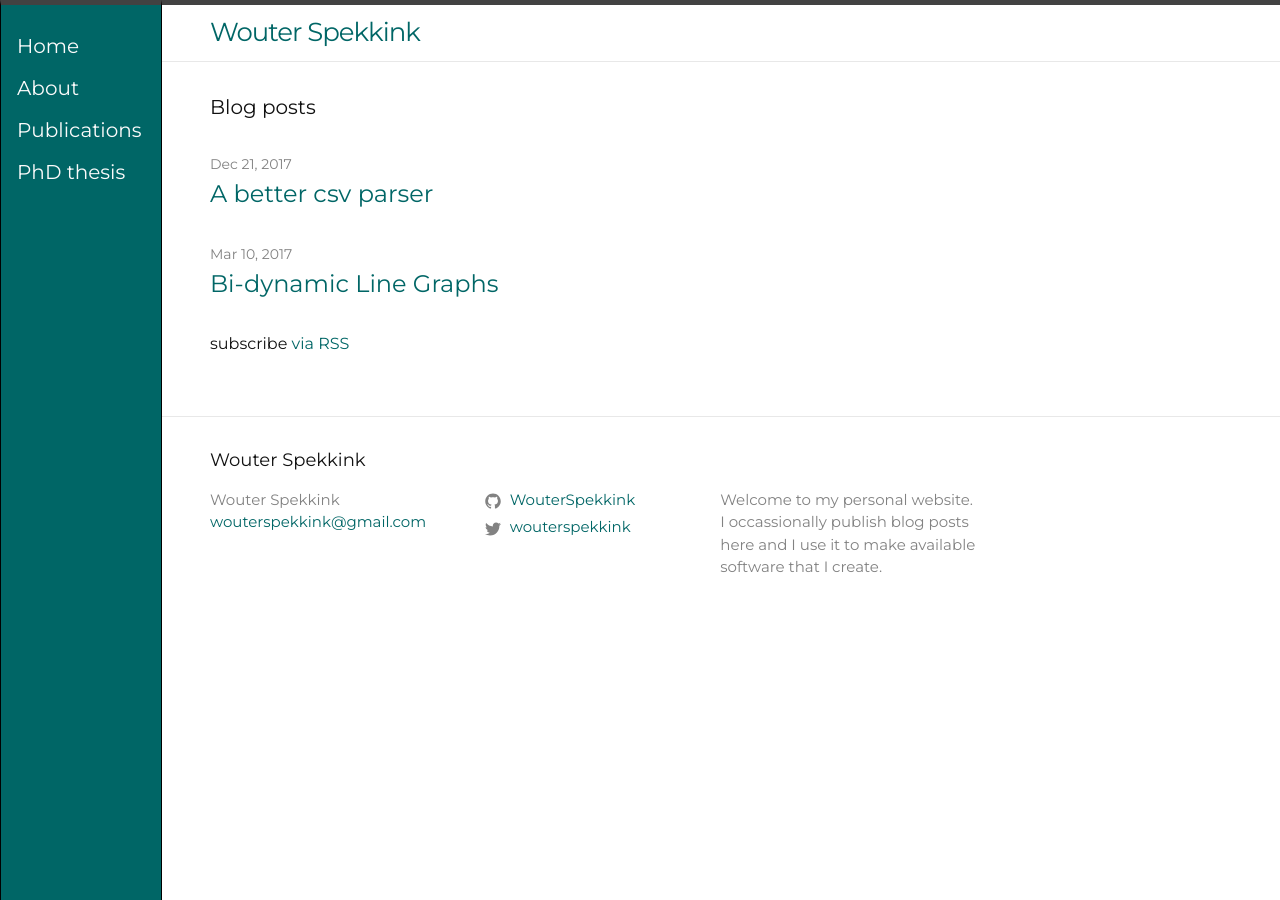
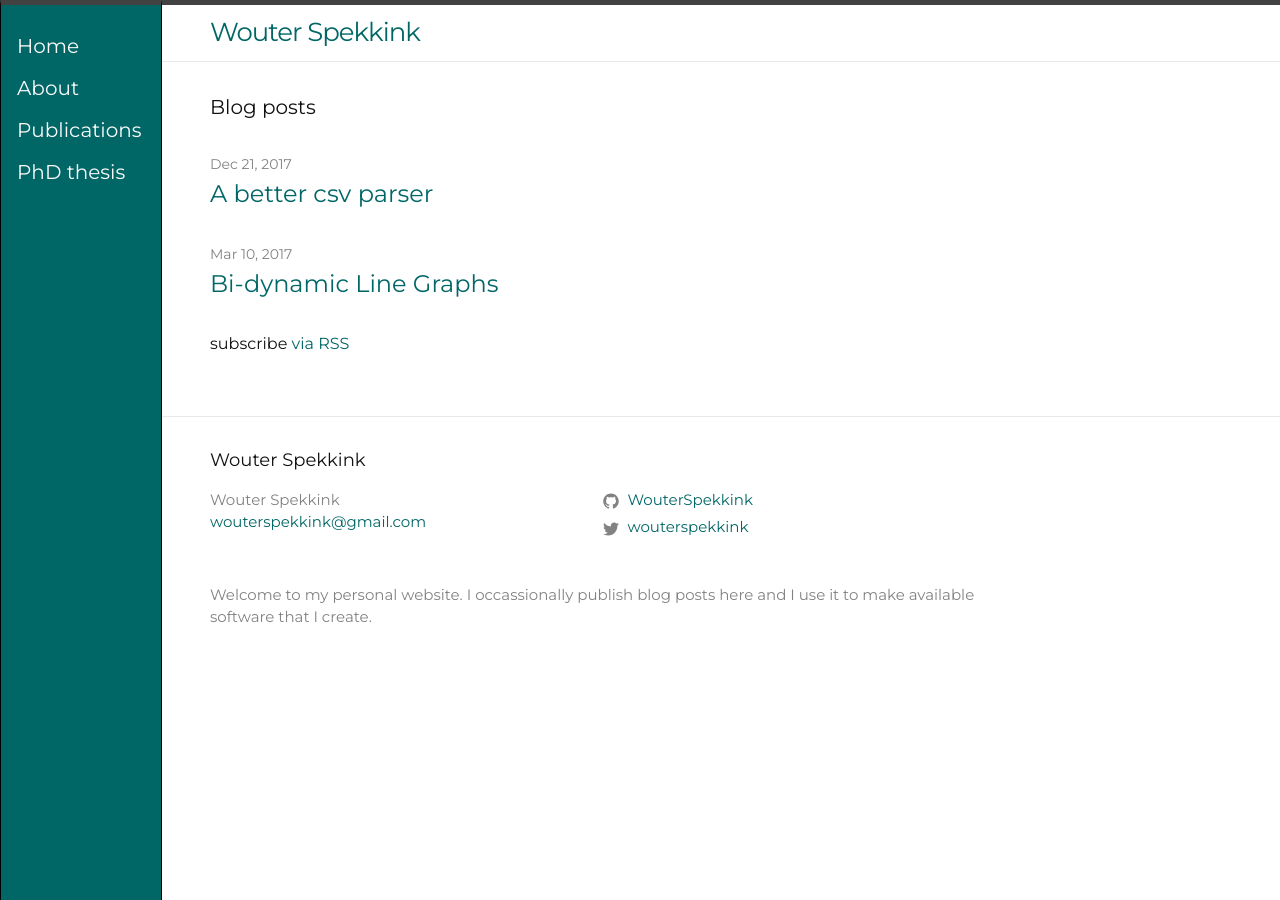
Before and after one commit to WouterSpekkink/WouterSpekkink.github.io_old, a Jekyll site: the page built from index.md, in a window 1280 px wide. Built offline with Jekyll 4.4.1, drawn with Linux system fonts in a browser that asks for light colours.

Commit message:
Another fix to the footer.

```diff
--- a/_includes/footer.html
+++ b/_includes/footer.html
@@ -36,11 +36,13 @@
         </ul>
       </div>
 
-      <div class="footer-col footer-col-3">
+
+    </div>
+    <div class="footer-col-wrapper">
+     <div class="footer-col footer-col-3">
         <p>{{ site.description | escape }}</p>
       </div>
     </div>
-
   </div>
 
 </footer>
--- a/_sass/minima/_layout.scss
+++ b/_sass/minima/_layout.scss
@@ -135,18 +135,18 @@
 }
 
 .footer-col-1 {
-  width: -webkit-calc(35% - (#{$spacing-unit} / 2));
-  width:         calc(35% - (#{$spacing-unit} / 2));
+  width: -webkit-calc(50% - (#{$spacing-unit} / 2));
+  width:         calc(50% - (#{$spacing-unit} / 2));
 }
 
 .footer-col-2 {
-  width: -webkit-calc(30% - (#{$spacing-unit} / 2));
-  width:         calc(30% - (#{$spacing-unit} / 2));
+  width: -webkit-calc(50% - (#{$spacing-unit} / 2));
+  width:         calc(50% - (#{$spacing-unit} / 2));
 }
 
 .footer-col-3 {
-  width: -webkit-calc(35% - (#{$spacing-unit} / 2));
-  width:         calc(35% - (#{$spacing-unit} / 2));
+  width: -webkit-calc(100% - (#{$spacing-unit} / 2));
+  width:         calc(100% - (#{$spacing-unit} / 2));
 }
 
 @include media-query($on-laptop) {
```
